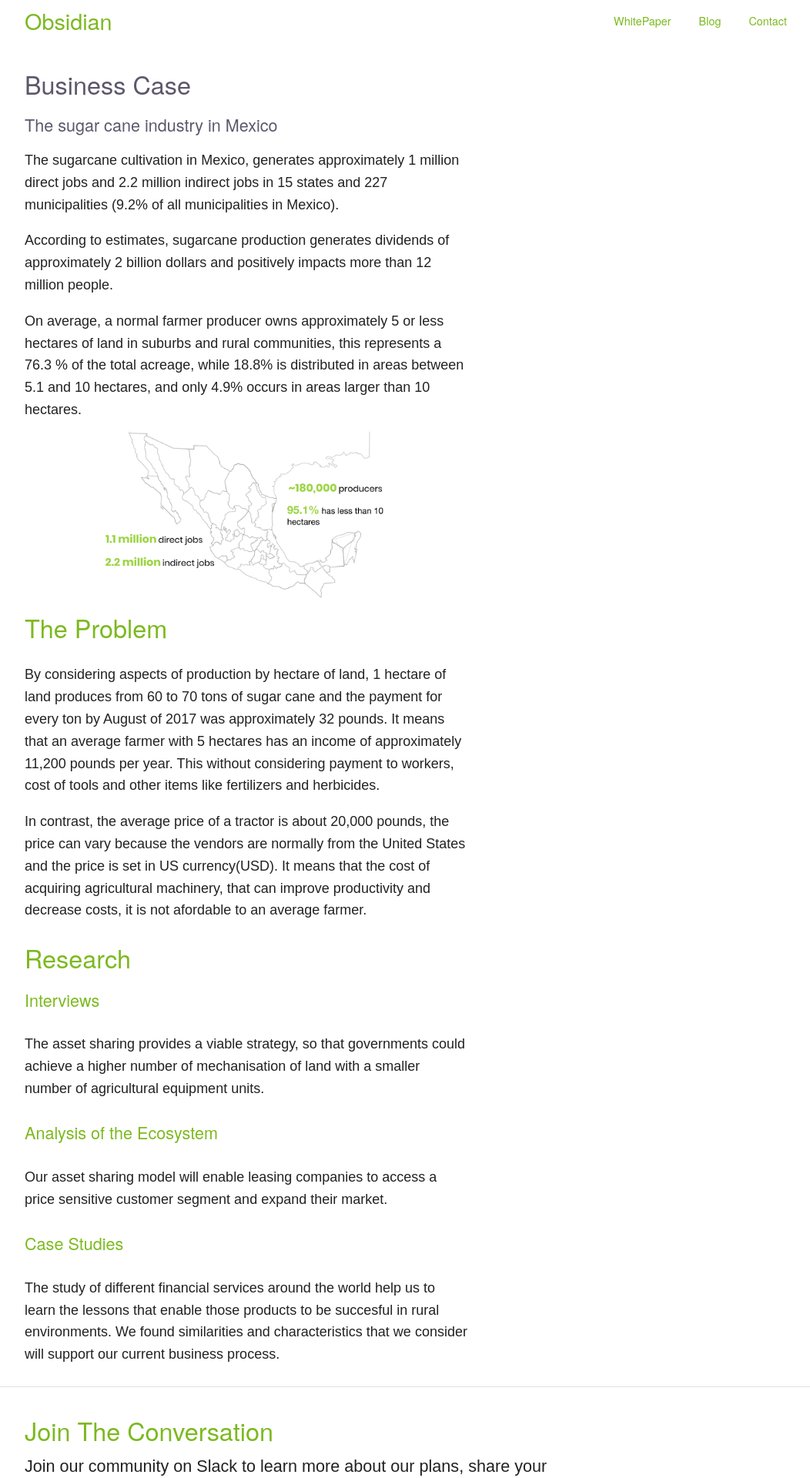
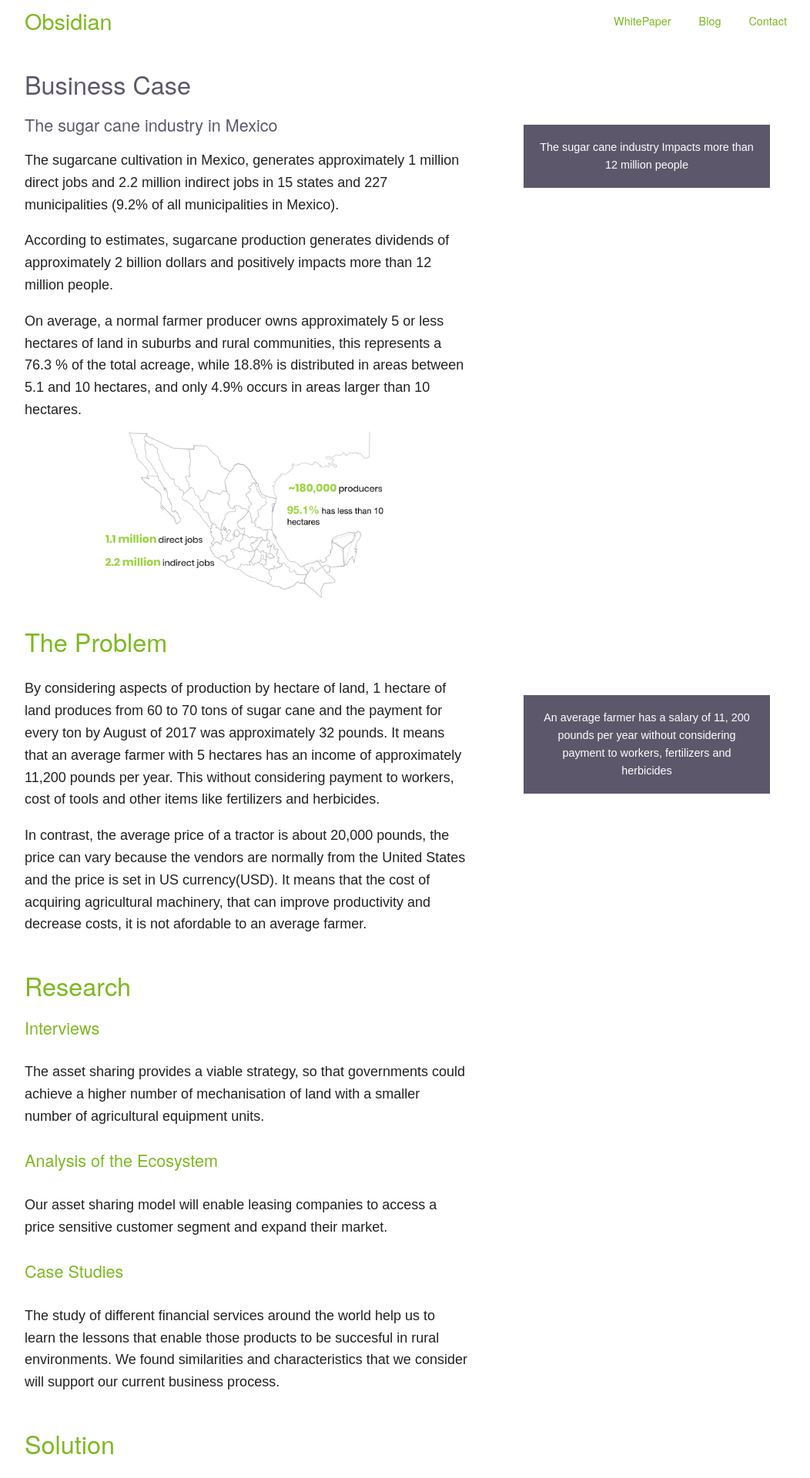
Before and after one commit to Obsidian-Project/obsidian-project.github.io, a Jekyll site: the page built from business-case.html, in a window 1280 px wide. Shown: the top 1920 px of the page at 77% size, without its empty margins (104-1156 px from the left). Built offline with Jekyll 4.4.1, drawn with Linux system fonts in a browser that asks for light colours; grey boxes are pictures that could not be loaded.

Commit message:
added highlight section

```diff
--- a/about.html
+++ b/about.html
@@ -15,6 +15,9 @@ page: about
             technology to create a unique solution that we believe is going to support the development of rural ecosystems.
         </p>
     </div>
+    <div class="highlight">
+            <p>Blockchain could be used as a vehicle to develop communities, specially in developing countries</p>
+        </div>
 </section>
 <section class="about">
     <div class="text-container">
@@ -49,4 +52,7 @@ page: about
         <p>Our asset sharing model will enable leasing companies to access a price sensitive customer segment and expand their
             market.</p>
     </div>
+    <div class="highlight">
+            <p>From a sustainable point of view, the asset sharing enable a more efficient manner of the usage of resources</p>
+        </div>
 </section>
--- a/business-case.html
+++ b/business-case.html
@@ -22,6 +22,9 @@ page: business-page
             <img src="/assets/mexico.png" alt="Sugar cane in Mexico" />
         </div>
     </div>
+    <div class="highlight">
+        <p>The sugar cane industry Impacts more than 12 million people</p>
+    </div>
 </section>
 <section class="business-page">
     <div class="text-container">
@@ -35,6 +38,9 @@ page: business-page
             machinery, that can improve productivity and decrease costs, it is not afordable to an average farmer.
         </p>
     </div>
+    <div class="highlight">
+            <p>An average farmer has a salary of 11, 200 pounds per year without considering payment to workers, fertilizers and herbicides</p>
+        </div>
 </section>
 <section class="business-page">
     <div class="text-container">
@@ -57,8 +63,9 @@ page: business-page
         </p>
     </div>
 </section>
-<!-- <section class="business-page">
+<section class="business-page">
     <div class="text-container">
         <h2>Solution</h2>
+        <iframe width="560" height="315" src="https://www.youtube.com/embed/fhTJHCpRmek" frameborder="0" gesture="media" allow="encrypted-media" allowfullscreen></iframe>
     </div>
-</section> -->
+</section>
--- a/styles.scss
+++ b/styles.scss
@@ -122,7 +122,7 @@ footer {
 }
 section, footer {
     &.content {
-        margin-bottom: 0;
+        margin-bottom: 1rem;
     }
     .text-container{
         &.padding-top-zero {
@@ -154,7 +154,12 @@ section, footer {
             }
         }
         &:last-child {
-            margin-bottom: 0;
+            margin-bottom: 0rem;
+        }
+    }
+    &.business-page {
+        &:last-child {
+            margin-bottom: 1rem;
         }
     }
 }
@@ -187,6 +192,10 @@ button:focus {
     outline:0;
 }
 
+.highlight {
+    display: none;
+}
+
 @media (#{$bp-larger-than-phablet}) {
     html {
         font-size: 18px;
@@ -212,6 +221,8 @@ button:focus {
     }
     section {
         height: 75vh;
+        display: flex;
+        align-content: space-between;
     }
     section, footer {
         &.content {
@@ -222,7 +233,7 @@ button:focus {
         }
         &.about, &.business-page {
             height: auto;
-            margin-bottom: 0;
+         //   margin-bottom: 0;
             .text-container {
                 &.padding20 {
                     padding-top: 2rem;
@@ -275,6 +286,7 @@ button:focus {
         .business-case {
             margin-top: 0;
         }
+
         .goal, .business-case {
             display: block;
             width: 100%;
@@ -285,6 +297,19 @@ button:focus {
             }
             span{
                 font-weight: bold;
+            }
+        }
+
+        .highlight {
+            display: block;
+            margin-top: 6rem;
+            color: white;
+            text-align: center;
+            width: 25vw;
+            p {
+                background: $secondary-color;
+                font-size: 0.8rem;
+                padding: 1rem;
             }
         }
     }
```
